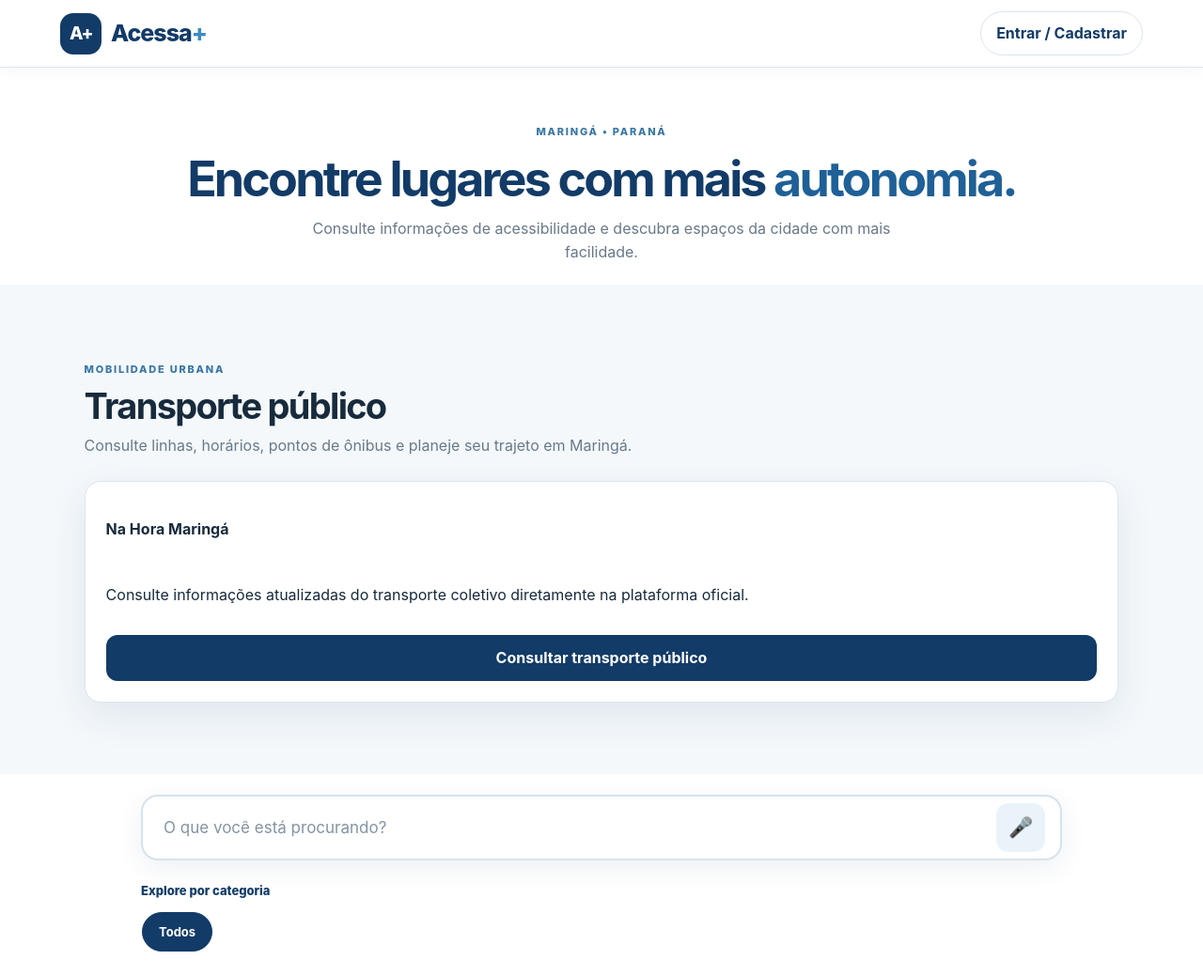
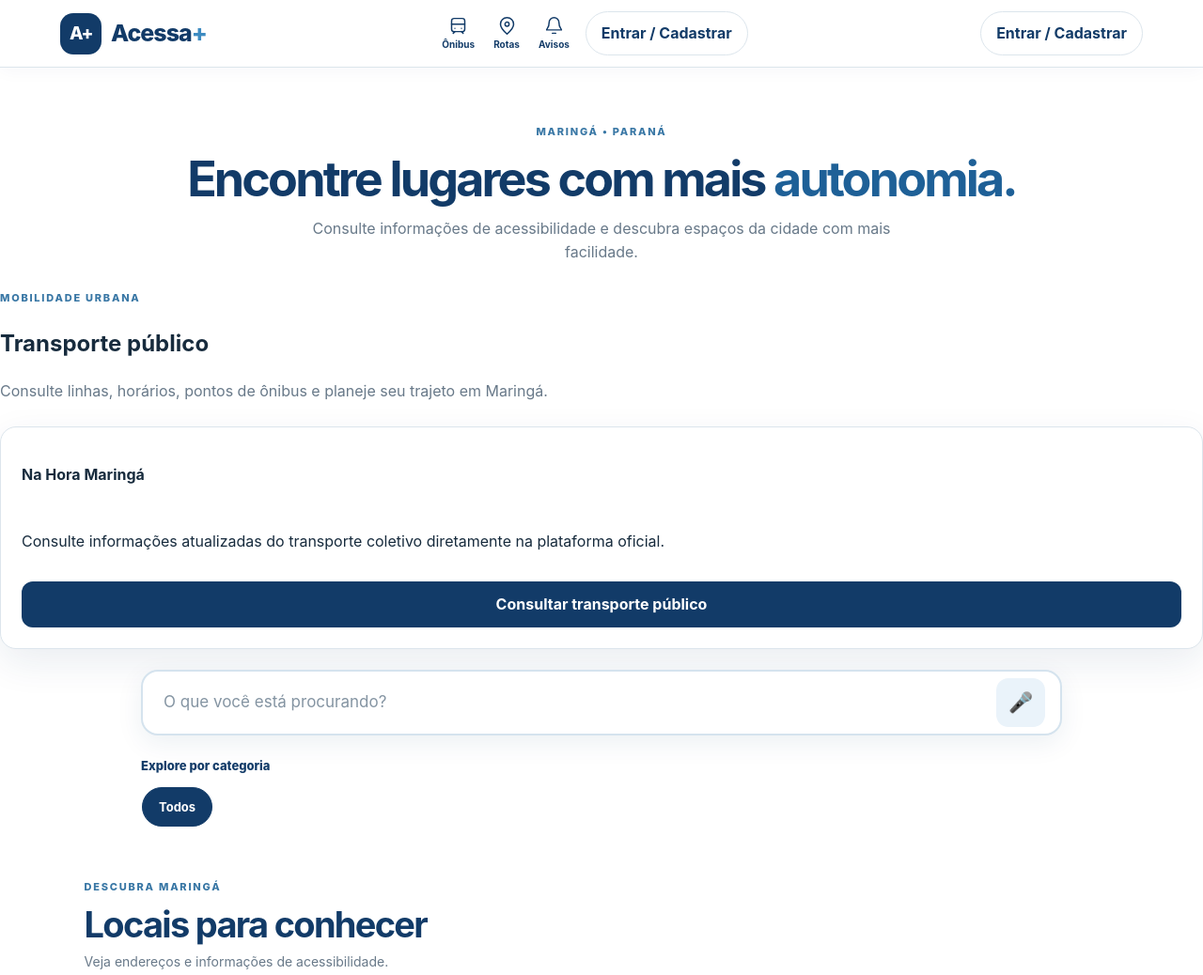
Before and after one commit to isahcarvalho/Acessa-Mais, a plain HTML site: page index.html in a window 1280 px wide. Shown: the top 1038 px of the page at 94% size. Drawn offline with nearby package versions, Linux system fonts and the light colour scheme; no server answers.

Commit message:
Update index.html

```diff
--- a/index.html
+++ b/index.html
@@ -18,6 +18,36 @@
     <span>Acessa<span class="brand-plus">+</span></span>
   </a>
   <div class="topbar-actions">
+  <nav class="quick-nav" aria-label="Atalhos principais">
+    <button class="quick-link" type="button" data-shortcut="transporte">
+      <svg viewBox="0 0 24 24" aria-hidden="true">
+        <rect x="4" y="3" width="16" height="16" rx="3"/>
+        <path d="M4 10h16M8 19l-2 2m10-2 2 2M8 15h.01M16 15h.01"/>
+      </svg>
+      <span>Ônibus</span>
+    </button>
+
+    <button class="quick-link" type="button" data-shortcut="rotas">
+      <svg viewBox="0 0 24 24" aria-hidden="true">
+        <path d="M20 10c0 5-8 12-8 12S4 15 4 10a8 8 0 1 1 16 0Z"/>
+        <circle cx="12" cy="10" r="2.5"/>
+      </svg>
+      <span>Rotas</span>
+    </button>
+
+    <button class="quick-link" type="button" data-shortcut="avisos">
+      <svg viewBox="0 0 24 24" aria-hidden="true">
+        <path d="M18 8a6 6 0 0 0-12 0c0 7-3 7-3 9h18c0-2-3-2-3-9"/>
+        <path d="M10 21h4"/>
+      </svg>
+      <span>Avisos</span>
+    </button>
+  </nav>
+
+  <button id="account-open" class="account-open" type="button" aria-label="Entrar ou cadastrar">
+    <span>Entrar / Cadastrar</span>
+  </button>
+  </div>
     <button id="account-open" class="account-open" type="button" aria-label="Entrar ou cadastrar">
       <span>Entrar / Cadastrar</span>
     </button>
@@ -31,8 +61,6 @@
     <p>Consulte informações de acessibilidade e descubra espaços da cidade com mais facilidade.</p>
   </section>
 
-
-  <section class="section soft-section" id="transporte">
     <div class="section-heading">
       <div>
         <span class="eyebrow blue">MOBILIDADE URBANA</span>
```
